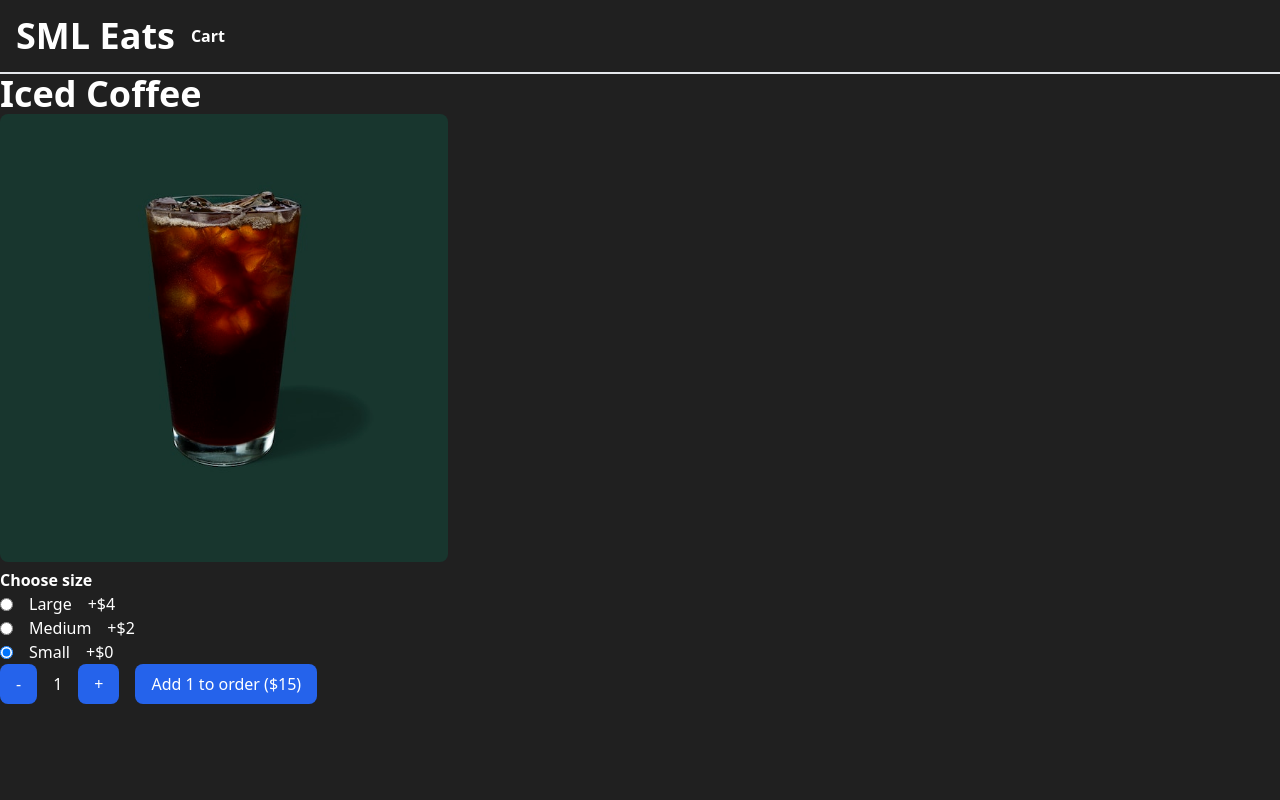
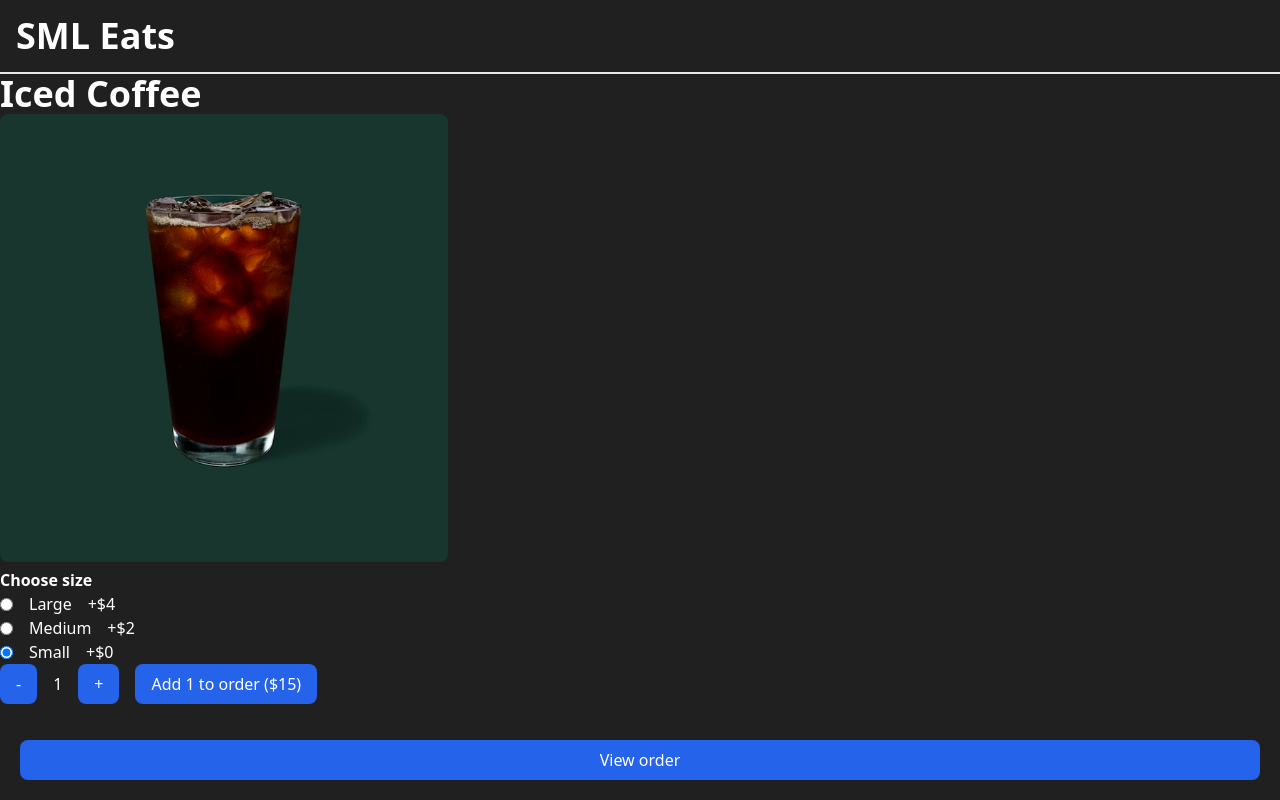
Before and after one commit to shamwela/sml-eats, a Next.js app: page /restaurants/starbucks/iced-coffee in a window 1280 px wide. Built offline with nearby package versions, Linux system fonts and the light colour scheme.

Commit message:
Add "View order" button

```diff
--- a/pages/_app.tsx
+++ b/pages/_app.tsx
@@ -1,7 +1,6 @@
 import 'styles/globals.css'
 
 import type { AppProps } from 'next/app'
-import Cart from 'ui/Cart'
 import type { CartItem } from 'types/cartItem'
 import Link from 'next/link'
 import type { Restaurant } from 'types/restaurant'
@@ -70,8 +69,6 @@ const MyApp = ({ Component, pageProps }: AppProps) => {
         <Link href='/'>
           <a className='text-4xl font-bold'>SML Eats</a>
         </Link>
-
-        <Cart cart={cart} />
       </nav>
       <Component
         {...pageProps}
@@ -79,6 +76,10 @@ const MyApp = ({ Component, pageProps }: AppProps) => {
         cart={cart}
         updateCart={updateCart}
       />
+
+      <Link href='/cart'>
+        <a className='button fixed bottom-5 left-5 right-5'>View order</a>
+      </Link>
     </>
   )
 }
--- a/styles/globals.css
+++ b/styles/globals.css
@@ -24,11 +24,13 @@
   }
 
   button,
+  .button,
   img {
     @apply rounded-lg;
   }
 
-  button {
-    @apply bg-blue-600 px-4 py-2;
+  button,
+  .button {
+    @apply bg-blue-600 px-4 py-2 text-center;
   }
 }
```
